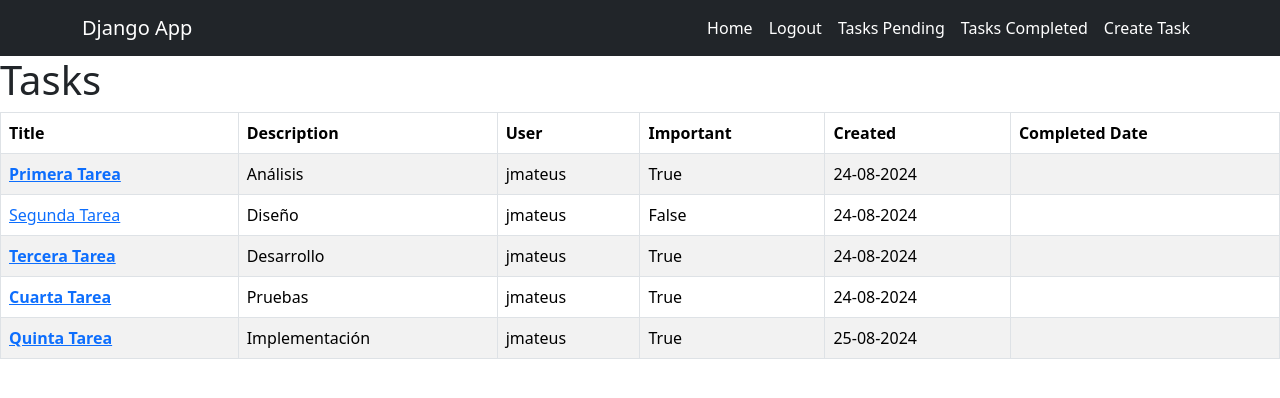
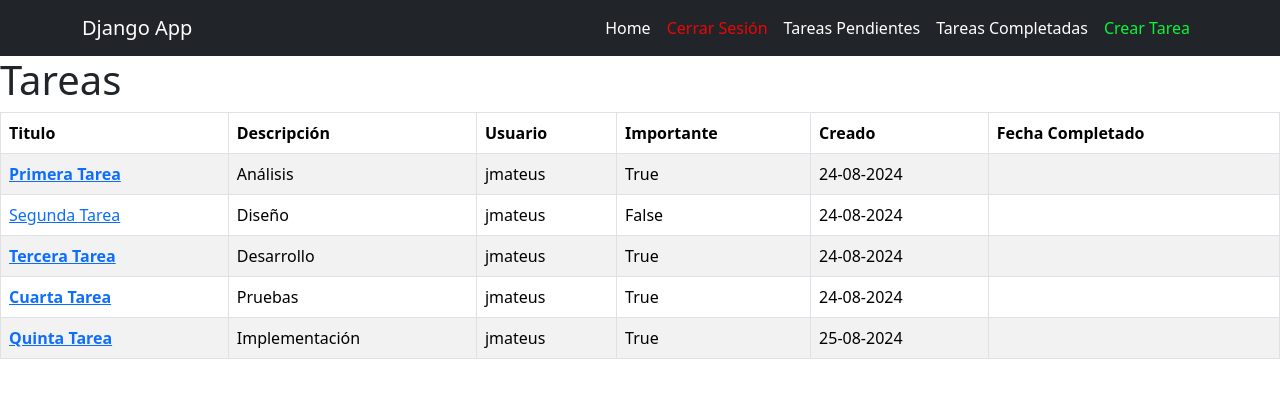
Before and after one commit to devmateus9/django-crud-auth, a Django app: page /tasks/ in a window 1280 px wide. Shown: the top 398 px of the page. Run offline with Django 5.2, Linux system fonts and the light colour scheme; a user stored in the database is signed in; data comes from the database, SQL or seed files in the repository; both versions use the stored data as it was after the commit.

Commit message:
boostrap 3ra parte Commit 250824 v0.2

```diff
--- a/tasks/templates/base.html
+++ b/tasks/templates/base.html
@@ -18,13 +18,13 @@
                 <ul class="navbar-nav ms-auto">
                     <li class="nav-item"><a class="nav-link active" aria-current="page" href="/" style="color: white;">Home</a></li>
                     {% if user.is_authenticated %}
-                    <li class="nav-item"><a class="nav-link active" aria-current="page" href="/logout/" style="color: white;">Logout</a></li>
-                    <li class="nav-item"><a class="nav-link active" aria-current="page" href={% url 'tasks' %} style="color: white;">Tasks Pending</a></li>
-                    <li class="nav-item"><a class="nav-link active" aria-current="page" href={% url 'tasks_completed' %} style="color: white;">Tasks Completed</a></li>
-                    <li class="nav-item"><a class="nav-link active" aria-current="page" href="/tasks/create/" style="color: white;">Create Task</a></li>
+                    <li class="nav-item"><a class="nav-link active" aria-current="page" href="/logout/" style="color: rgb(238, 6, 6);">Cerrar Sesión</a></li>
+                    <li class="nav-item"><a class="nav-link active" aria-current="page" href={% url 'tasks' %} style="color: white;">Tareas Pendientes</a></li>
+                    <li class="nav-item"><a class="nav-link active" aria-current="page" href={% url 'tasks_completed' %} style="color: white;">Tareas Completadas</a></li>
+                    <li class="nav-item"><a class="nav-link active" aria-current="page" href="/tasks/create/" style="color: rgb(8, 245, 60);">Crear Tarea</a></li>
                     {% else %}
-                    <li class="nav-item"><a class="nav-link active" aria-current="page" href="/signup/" style="color: white;">Signup</a></li>
-                    <li class="nav-item"><a class="nav-link active" aria-current="page" href="/signin/" style="color: white;">Signin</a></li>
+                    <li class="nav-item"><a class="nav-link active" aria-current="page" href="/signup/" style="color: white;">Registrar</a></li>
+                    <li class="nav-item"><a class="nav-link active" aria-current="page" href="/signin/" style="color: white;">Ingresar</a></li>
                     {% endif %}
                 </ul>
             </div>
--- a/tasks/templates/create_task.html
+++ b/tasks/templates/create_task.html
@@ -1,7 +1,7 @@
 {% extends 'base.html' %}
 
 {% block content%}
-<h1>Create Task</h1>
+<h1>Crear Tarea</h1>
 {{error}}
 <form action="/tasks/create/" method="POST">
     {% csrf_token %}
--- a/tasks/templates/signin.html
+++ b/tasks/templates/signin.html
@@ -11,7 +11,7 @@
                 {% csrf_token %}
                 <form>
                     <div class="mb-3">
-                      <label for="username" class="form-label">Nombre de usuario</label>
+                      <label for="username" class="form-label">Nombre de Usuario</label>
                       <input type="text" class="form-control" id="username" name = "username"
                       placeholder="Ingresa tu nombre de usuario" required>
                     </div>
--- a/tasks/templates/tasks.html
+++ b/tasks/templates/tasks.html
@@ -1,17 +1,17 @@
 {% extends 'base.html' %}
 {% block content %}
-<h1>Tasks</h1>
+<h1>Tareas</h1>
 
 <!-- Tabla para mostrar las tareas -->
 <table class="table table-striped table-bordered">
     <thead>
         <tr>
-            <th>Title</th>
-            <th>Description</th>
-            <th>User</th>
-            <th>Important</th>
-            <th>Created</th>
-            <th>Completed Date</th>
+            <th>Titulo</th>
+            <th>Descripción</th>
+            <th>Usuario</th>
+            <th>Importante</th>
+            <th>Creado</th>
+            <th>Fecha Completado</th>
         </tr>
     </thead>
     <tbody>
```
Also changed, not shown: db.sqlite3.
